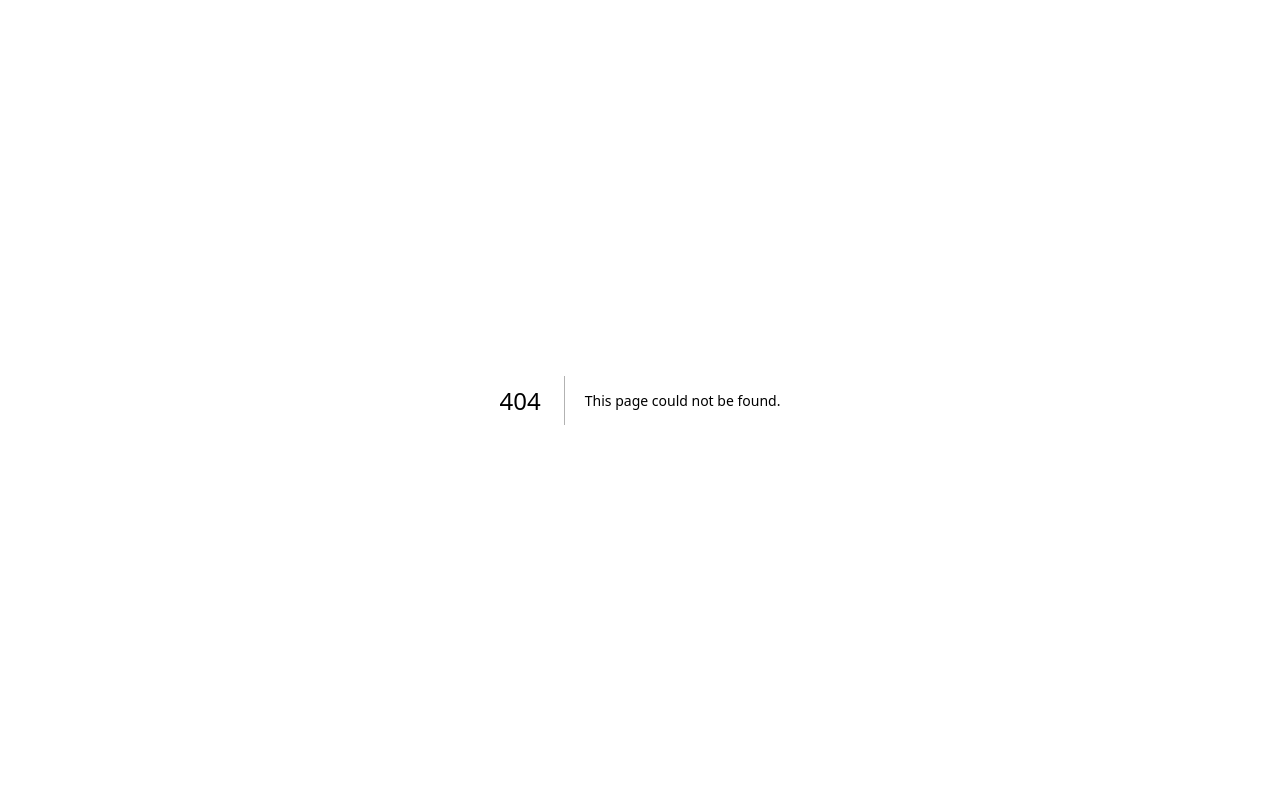
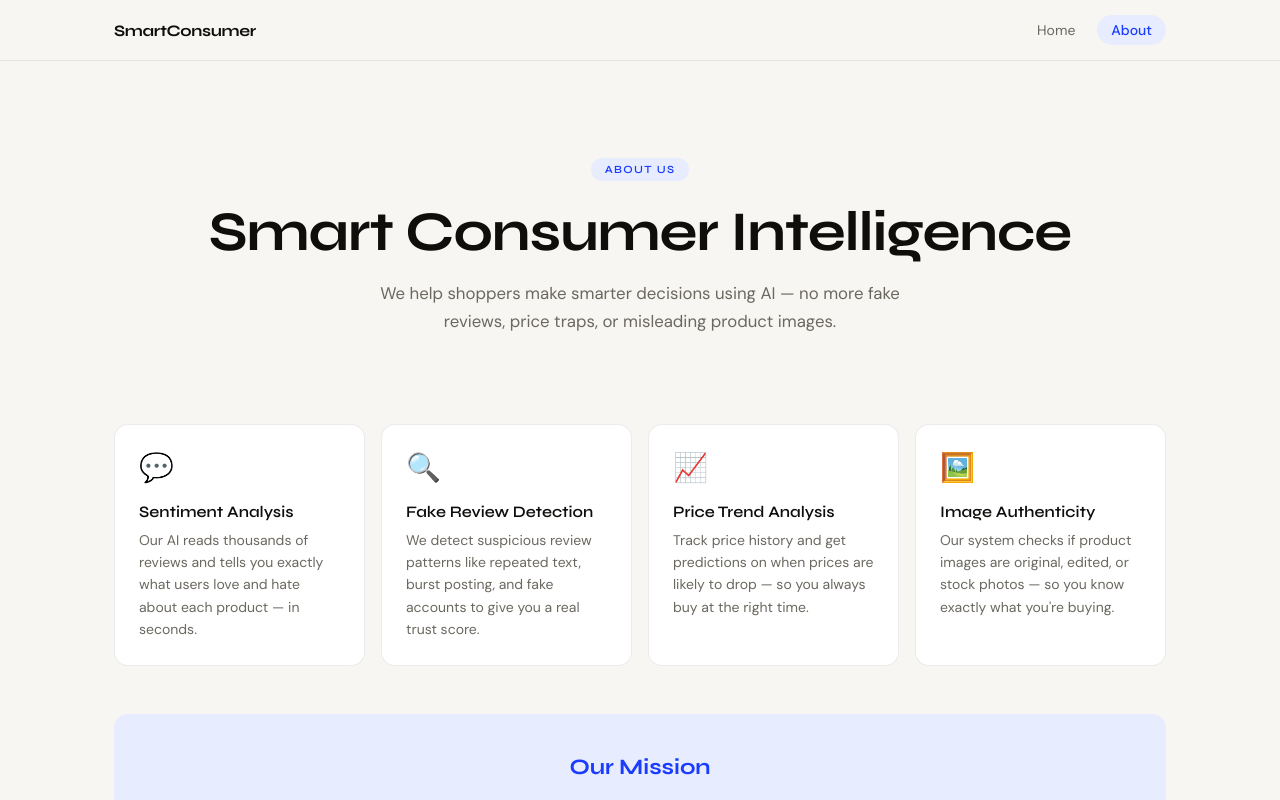
Before and after one commit to kavimalarkm/smart-consumer-platform, a Next.js app: page /about in a window 1280 px wide. Before the commit this address had no page. Shown: the top 800 px of the page. Built offline with nearby package versions, Linux system fonts and the light colour scheme.

Commit message:
add navbar and about page

```diff
--- /dev/null
+++ b/src/app/about/page.js
@@ -0,0 +1,61 @@
+export default function About() {
+  return (
+    <main className="main-container">
+      <div className="about-hero">
+        <div className="hero-badge">About Us</div>
+        <h1 className="hero-title">Smart Consumer Intelligence</h1>
+        <p className="hero-subtitle">
+          We help shoppers make smarter decisions using AI — no more fake reviews,
+          price traps, or misleading product images.
+        </p>
+      </div>
+
+      <div className="about-grid">
+        <div className="about-card">
+          <div className="about-icon">💬</div>
+          <h3 className="about-card-title">Sentiment Analysis</h3>
+          <p className="about-card-text">
+            Our AI reads thousands of reviews and tells you exactly what users
+            love and hate about each product — in seconds.
+          </p>
+        </div>
+
+        <div className="about-card">
+          <div className="about-icon">🔍</div>
+          <h3 className="about-card-title">Fake Review Detection</h3>
+          <p className="about-card-text">
+            We detect suspicious review patterns like repeated text, burst
+            posting, and fake accounts to give you a real trust score.
+          </p>
+        </div>
+
+        <div className="about-card">
+          <div className="about-icon">📈</div>
+          <h3 className="about-card-title">Price Trend Analysis</h3>
+          <p className="about-card-text">
+            Track price history and get predictions on when prices are likely
+            to drop — so you always buy at the right time.
+          </p>
+        </div>
+
+        <div className="about-card">
+          <div className="about-icon">🖼️</div>
+          <h3 className="about-card-title">Image Authenticity</h3>
+          <p className="about-card-text">
+            Our system checks if product images are original, edited, or stock
+            photos — so you know exactly what you're buying.
+          </p>
+        </div>
+      </div>
+
+      <div className="about-mission">
+        <h2 className="about-mission-title">Our Mission</h2>
+        <p className="about-mission-text">
+          Online shopping should be transparent and trustworthy. We built this
+          platform to give every shopper the same data-driven insights that
+          experts use — completely free.
+        </p>
+      </div>
+    </main>
+  );
+}
--- /dev/null
+++ b/src/app/components/Navbar.js
@@ -0,0 +1,25 @@
+"use client";
+import Link from "next/link";
+import { usePathname } from "next/navigation";
+
+export default function Navbar() {
+  const pathname = usePathname();
+
+  return (
+    <nav className="navbar">
+      <div className="navbar-inner">
+        <Link href="/" className="navbar-logo">
+          SmartConsumer
+        </Link>
+        <div className="navbar-links">
+          <Link href="/" className={`navbar-link ${pathname === "/" ? "active" : ""}`}>
+            Home
+          </Link>
+          <Link href="/about" className={`navbar-link ${pathname === "/about" ? "active" : ""}`}>
+            About
+          </Link>
+        </div>
+      </div>
+    </nav>
+  );
+}
--- a/src/app/globals.css
+++ b/src/app/globals.css
@@ -290,3 +290,119 @@ body {
   .hero { padding: 2.5rem 0 2rem; }
   .product-grid { grid-template-columns: 1fr; }
 }
+
+/* Navbar */
+.navbar {
+  position: sticky;
+  top: 0;
+  z-index: 100;
+  background: rgba(247, 246, 242, 0.85);
+  backdrop-filter: blur(12px);
+  border-bottom: 1px solid var(--border);
+}
+
+.navbar-inner {
+  max-width: 1100px;
+  margin: 0 auto;
+  padding: 0 1.5rem;
+  height: 60px;
+  display: flex;
+  align-items: center;
+  justify-content: space-between;
+}
+
+.navbar-logo {
+  font-family: 'Syne', sans-serif;
+  font-size: 16px;
+  font-weight: 700;
+  color: var(--text-primary);
+  text-decoration: none;
+  letter-spacing: -0.02em;
+}
+
+.navbar-links {
+  display: flex;
+  align-items: center;
+  gap: 8px;
+}
+
+.navbar-link {
+  font-family: 'DM Sans', sans-serif;
+  font-size: 14px;
+  color: var(--text-secondary);
+  text-decoration: none;
+  padding: 6px 14px;
+  border-radius: 99px;
+  transition: all 0.18s;
+}
+
+.navbar-link:hover {
+  color: var(--text-primary);
+  background: var(--border);
+}
+
+.navbar-link.active {
+  color: var(--accent);
+  background: var(--accent-light);
+  font-weight: 500;
+}
+
+/* About page */
+.about-hero { text-align: center; padding: 4rem 0 3rem; }
+
+.about-grid {
+  display: grid;
+  grid-template-columns: repeat(auto-fit, minmax(240px, 1fr));
+  gap: 1rem;
+  margin-bottom: 3rem;
+}
+
+.about-card {
+  background: var(--surface);
+  border: 1px solid var(--border);
+  border-radius: var(--radius);
+  padding: 1.5rem;
+  transition: box-shadow 0.2s;
+}
+
+.about-card:hover { box-shadow: 0 4px 24px rgba(0,0,0,0.08); }
+
+.about-icon { font-size: 28px; margin-bottom: 1rem; }
+
+.about-card-title {
+  font-family: 'Syne', sans-serif;
+  font-size: 16px;
+  font-weight: 600;
+  color: var(--text-primary);
+  margin-bottom: 8px;
+}
+
+.about-card-text {
+  font-size: 14px;
+  color: var(--text-secondary);
+  line-height: 1.6;
+}
+
+.about-mission {
+  background: var(--accent-light);
+  border-radius: var(--radius);
+  padding: 2.5rem;
+  text-align: center;
+  margin-bottom: 3rem;
+}
+
+.about-mission-title {
+  font-family: 'Syne', sans-serif;
+  font-size: 22px;
+  font-weight: 700;
+  color: var(--accent);
+  margin-bottom: 1rem;
+}
+
+.about-mission-text {
+  font-size: 16px;
+  color: var(--text-secondary);
+  max-width: 600px;
+  margin: 0 auto;
+  line-height: 1.7;
+}
--- a/src/app/layout.js
+++ b/src/app/layout.js
@@ -1,4 +1,5 @@
 import "./globals.css";
+import Navbar from "./components/Navbar";
 
 export const metadata = {
   title: "Smart Consumer Intelligence Platform",
@@ -8,7 +9,10 @@ export const metadata = {
 export default function RootLayout({ children }) {
   return (
     <html lang="en">
-      <body>{children}</body>
+      <body>
+        <Navbar />
+        {children}
+      </body>
     </html>
   );
 }
```
